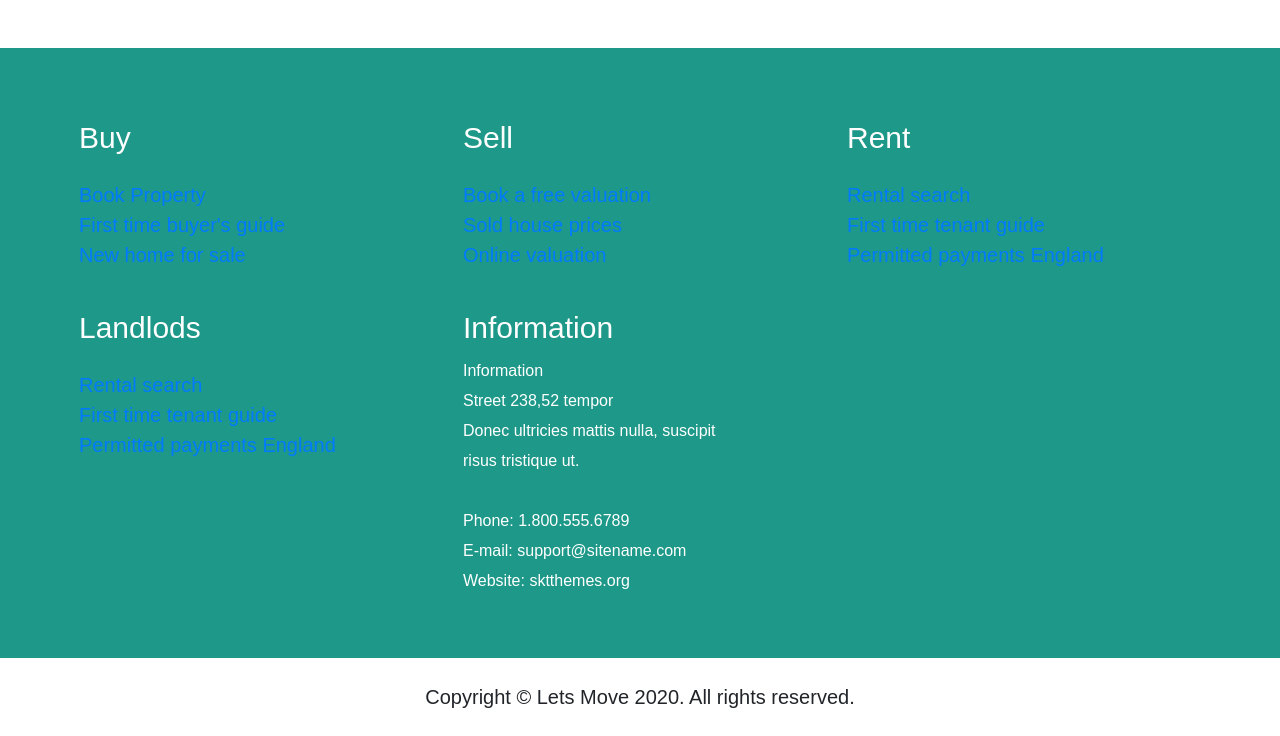
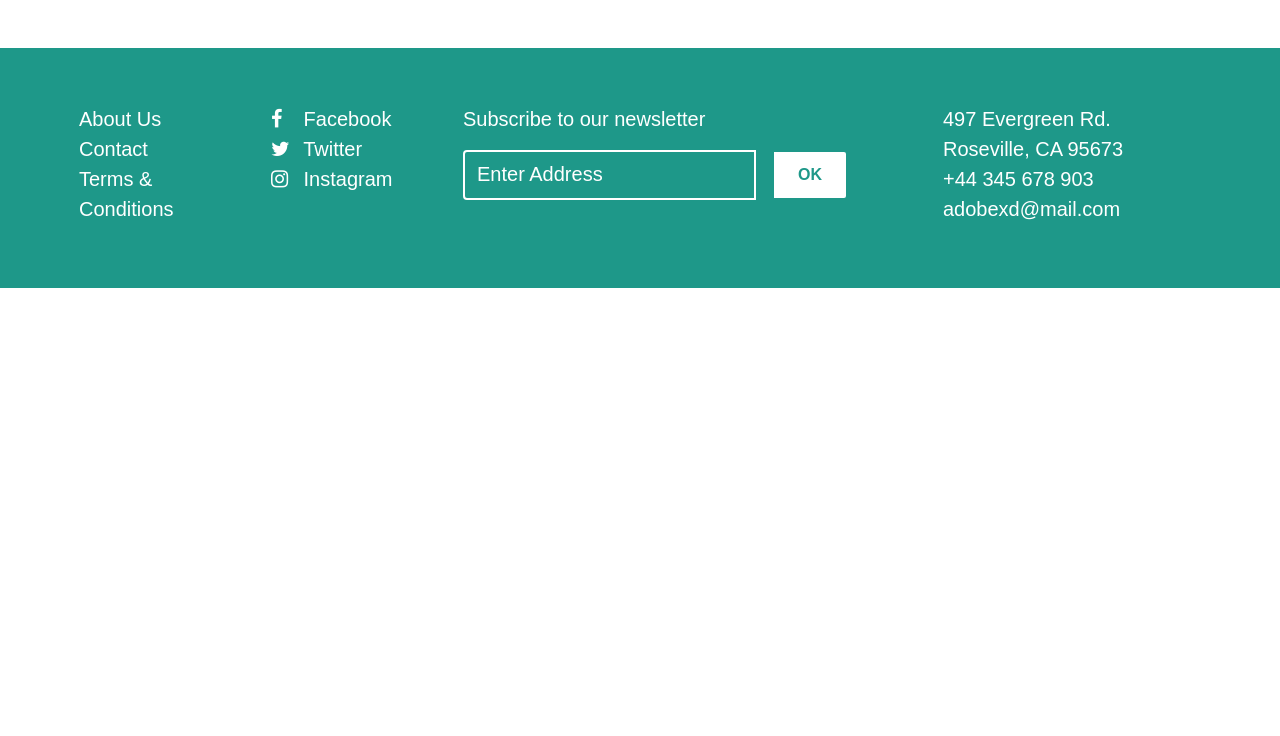
Before and after one commit to SalmanHilal/FishFresh, a plain HTML site: page index.html in a window 1280 px wide. Shown: the part 992-1728 px from the top of the page. After the commit the page ends 1280 px from the top, so only its background shows below. Drawn offline with Linux system fonts and the light colour scheme.

Commit message:
home done

```diff
--- a/assets/css/style.css
+++ b/assets/css/style.css
@@ -65,6 +65,9 @@ h2{
     font-weight: bold;
     border-width: 2px;
 }
+.btn_lg{
+    padding: 0.7rem 1.5rem;
+}
 .container {
     max-width: 1920px;
     width: 90%;
@@ -82,10 +85,47 @@ h2{
     min-height: 90vh;
     background-size: contain;
 }
+footer ul li a{
+    color: #fff;
+}
+footer ul li .fa {
+    width: 40px;
+}
+.subscribe #email{
+    background-color: transparent;
+    border-color: #fff;
+    border-width: 2px;
+    border-bottom-right-radius: 0;
+    border-top-right-radius: 0;
+    color: #fff;
+}
+.subscribe button{
+    border-bottom-left-radius: 0;
+    border-top-left-radius: 0;
+}
+.subscribe button,.subscribe #email{
+    height: 50px;
+}
+.subscribe #email::placeholder {
+    color:#fff;
+    opacity: 1;
+  }
+  .subscribe #email:-ms-input-placeholder {
+    color: #fff;
+  }
+  .subscribe #email::-ms-input-placeholder {
+    color: #fff;
+  }
 /* Responsive CSS */
 @media (min-width: 1200px){
 
 }
+@media (max-width: 1500px){
+    footer ul li .fa {
+        width: 27px;
+    }
+}
+
 
 @media (max-width: 768px){
 
--- a/index.html
+++ b/index.html
@@ -66,10 +66,10 @@
         <div class="container">
             <div class="row">
                 <div class="col theme-color d-flex justify-content-center align-items-center">
-                    <div>
+                    <div class="text-center">
                         <h1 class="font-weight-bold">Our vision is provide fresh seafood</h1>
                         <h2>ocean to your doorstep</h2>
-                        <a href="#">Shop now</a>
+                        <a href="#" class="btn mt-2 btn_lg theme-color">Shop now</a>
                     </div>
                 </div>
             </div>
@@ -77,70 +77,42 @@
     </section>
 
     <footer class="mt-5 theme-bg text-white">
-        <div class="container py-lg-5">
+        <div class="container py-5">
             <div class="row">
-                <div class="col-sm-12 col-lg-4 col-md-6 col mt-4">
-                    <h2>Buy</h2>
-                    <ul class="mt-4 list-unstyled">
-                        <li><a href="#">Book Property</a></li>
-                        <li><a href="#">First time buyer's guide</a></li>
-                        <li><a href="#">New home for sale</a></li>
+                <div class="col-sm-12 col-xl-2 col-lg-6 col-md-12 mt-3 mt-xl-2">
+                    <ul class="list-unstyled">
+                        <li><a href="#">About Us</a></li>
+                        <li><a href="#">Contact</a></li>
+                        <li><a href="#">Terms & Conditions</a></li>
                     </ul>
                 </div>
-                <div class="col-sm-12 col-lg-4 col-md-6 col mt-4">
-                    <h2>Sell</h2>
-                    <ul class="mt-4 list-unstyled">
-                        <li><a href="#">Book a free valuation                        </a></li>
-                        <li><a href="#">Sold house prices                        </a></li>
-                        <li><a href="#">Online valuation</a></li>
+                <div class="col-sm-12 col-xl-2 col-lg-6 col-md-12 mt-3 mt-xl-2">
+                    <ul class="list-unstyled">
+                        <li><a href="#"><i class="fa fa-facebook "></i> Facebook</a></li>
+                        <li><a href="#"><i class="fa fa-twitter "></i> Twitter</a></li>
+                        <li><a href="#"><i class="fa fa-instagram "></i> Instagram</a></li>
                     </ul>
                 </div>
-                <div class="col-sm-12 col-lg-4 col-md-6 col mt-4">
-                    <h2>Rent</h2>
-                    <ul class="mt-4 list-unstyled">
-                        <li><a href="#">Rental search</a></li>
-                        <li><a href="#">First time tenant guide</a></li>
-                        <li><a href="#">Permitted payments England</a></li>
-                    </ul>
+                <div class="col-sm-12 col-xl-5 col-lg-6 col-md-12 mt-4 mt-xl-2">
+                    <p class="">Subscribe to our newsletter</p>
+                    <form action="#" class="subscribe d-flex">
+                        <div class="form-group mr-3">
+                            <input type="email" class="form-control" id="email" placeholder="Enter Address">
+                        </div>
+                        <button type="submit" class="btn btn-light px-3 px-xl-4">OK</button>
+                    </form>
                 </div>
-                <div class="col-sm-12 col-lg-4 col-md-6 col mt-4">
-                    <h2>Landlods</h2>
-                    <ul class="mt-4 list-unstyled">
-                        <li><a href="#">Rental search</a></li>
-                        <li><a href="#">First time tenant guide</a></li>
-                        <li><a href="#">Permitted payments England</a></li>
-                    </ul>
-                </div>
-                <div class="col-sm-12 col-lg-4 col-md-6 col mt-4">
-                    <h2>Information</h2>
+                <div class="col-sm-12 col-xl-3 col-lg-6 col-md-12 mt-4 mt-xl-2">
                     <p>
-                        <small>
-                            Information<br>
-                            Street 238,52 tempor<br>
-                            Donec ultricies mattis nulla, suscipit<br>
-                            risus tristique ut.<br><br>
-
-                            Phone: 1.800.555.6789<br>
-                            E-mail: support@sitename.com<br>
-                            Website: sktthemes.org
-
-                        </small>
+                        497 Evergreen Rd. Roseville, CA 95673<br>
+                        +44 345 678 903<br>
+                        adobexd@mail.com
                     </p>
                 </div>
             </div>
         </div>
     </footer>
-    <section class="footer-bottom py-3 py-lg-4">
-        <div class="container">
-            <div class="row">
-                <div class="col-sm-12 text-center">
-                    <p class="font-bolder mb-0">
-                        Copyright © Lets Move 2020. All rights reserved.
-                    </p>
-                </div>
-            </div>
-        </div>
-    </section>
+
     <!-- Scripts -->
     <script src="assets/js/jquery-3.4.1.slim.min.js"></script>
     <script src="assets/js/popper.min.js"></script>
```
